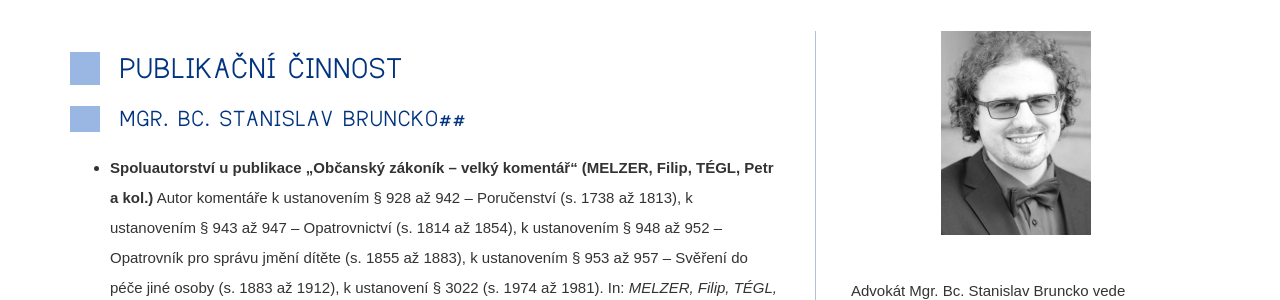
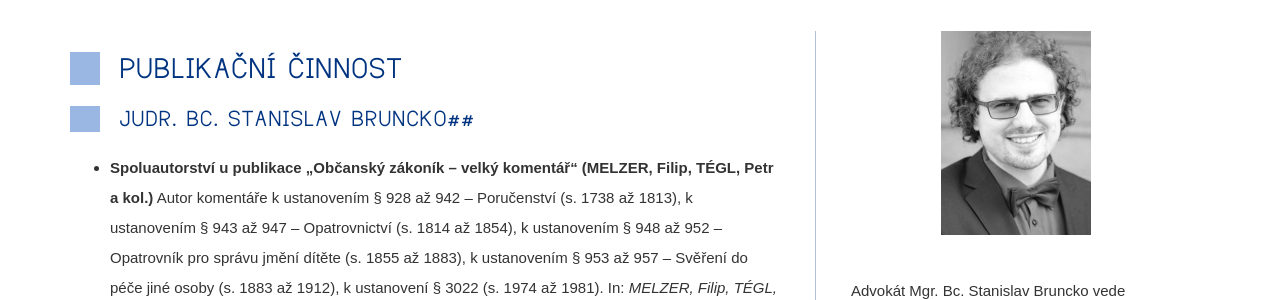
Before and after one commit to Pave91/bruncko-web, a Jekyll site: the page built from publikacni-cinnost.md, in a window 1280 px wide and 900 px high. Shown: the part 247-547 px from the top of the window. Built offline with Jekyll 4.4.1, drawn with Linux system fonts in a browser that asks for light colours; nearby versions of some CDN libraries.

Commit message:
Update publikacni-cinnost.md

```diff
--- a/publikacni-cinnost.md
+++ b/publikacni-cinnost.md
@@ -4,7 +4,7 @@ title: Publikační činnost
 permalink: /publikacni-cinnost/
 ---
 
-## <a name="bruncko"></a>Mgr. Bc. Stanislav Bruncko##
+## <a name="bruncko"></a>JUDr. Bc. Stanislav Bruncko##
 
 - **Spoluautorství u publikace „Občanský zákoník – velký komentář“ (MELZER, Filip, TÉGL, Petr a kol.)**
 Autor komentáře k ustanovením § 928 až 942 – Poručenství (s. 1738 až 1813), k ustanovením § 943 až 947 – Opatrovnictví (s. 1814 až 1854), k ustanovením § 948 až 952 – Opatrovník pro správu jmění dítěte (s. 1855 až 1883), k ustanovením § 953 až 957 – Svěření do péče jiné osoby (s. 1883 až 1912), k ustanovení § 3022 (s. 1974 až 1981). In: *MELZER, Filip, TÉGL, Petr a kol.* Občanský zákoník – velký komentář. Svazek IV. § 655-975. Praha: Leges, 2016, 2064 s. ISBN 978-80-7502-004-8.
```
